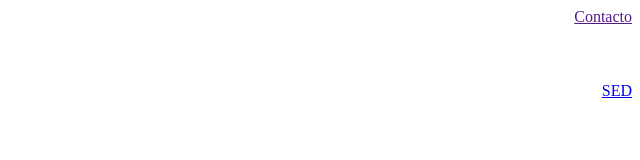
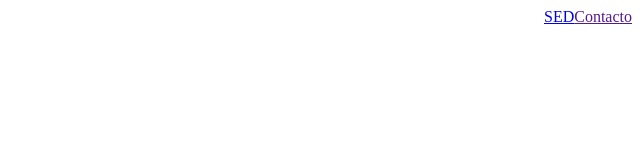
Before and after one commit to UrkoAz/RETO-1, a plain HTML site: page index.html in a window 1280 px wide. Shown: the full height of the page, 640-1280 px from the left. Drawn offline with Linux system fonts and the light colour scheme; files whose address does not match are found by name.

Commit message:
Update index.html

```diff
--- a/index.html
+++ b/index.html
@@ -3,7 +3,7 @@
     <head>
         <img src="C:\Users\1ASIR\Desktop\RETO-1\images\Logo.png" width="200" height="70"/>
         <a class="contacto" href="">Contacto</a>
-        <div><a class="contacto" href="https://sed-ongd.org/" target="_blank">SED</a></div>
+        <a class="contacto" href="https://sed-ongd.org/" target="_blank">SED</a>
     </head>
     <link rel="stylesheet" href="css\estilos.css">
 </html>
```
